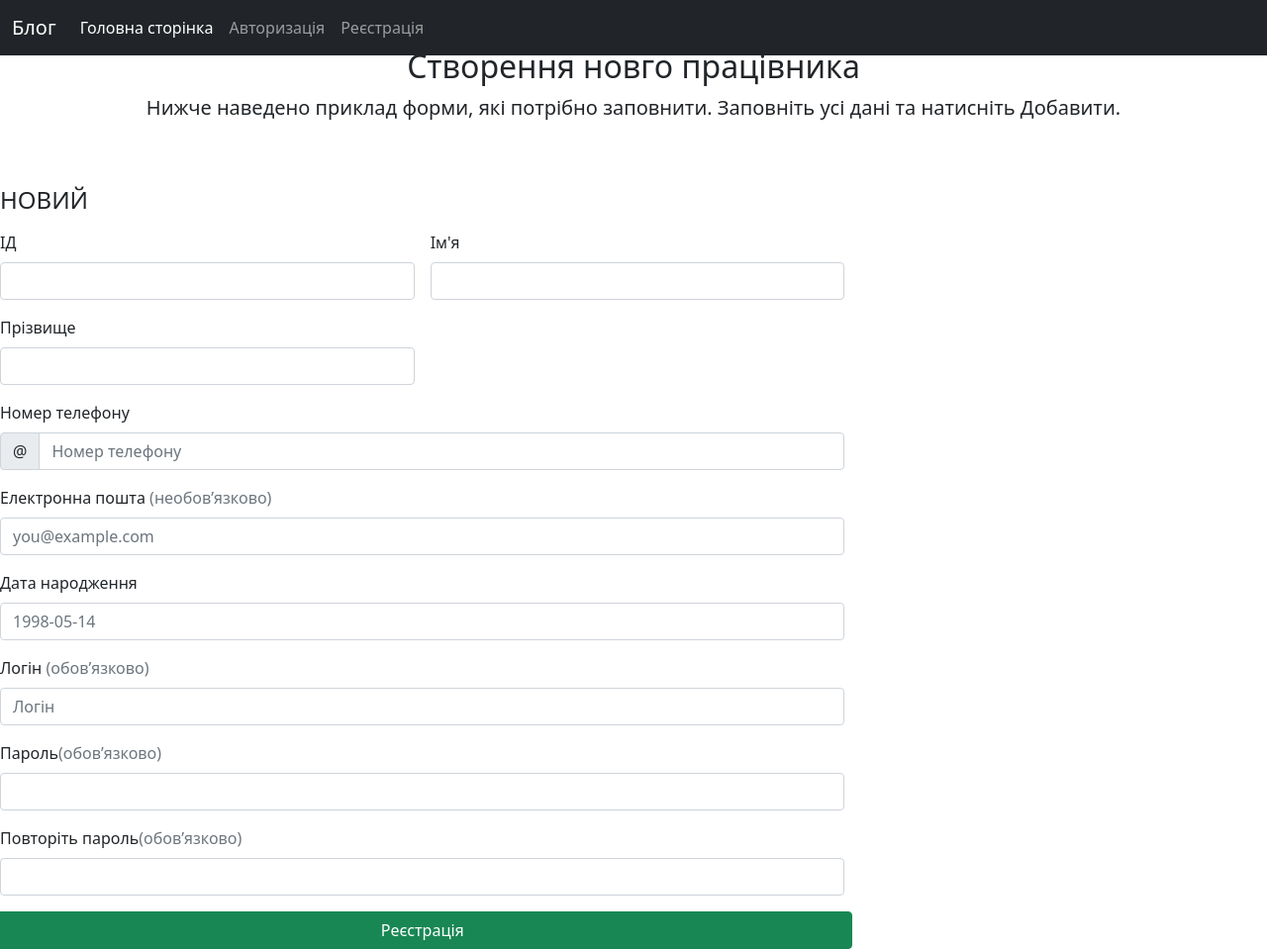
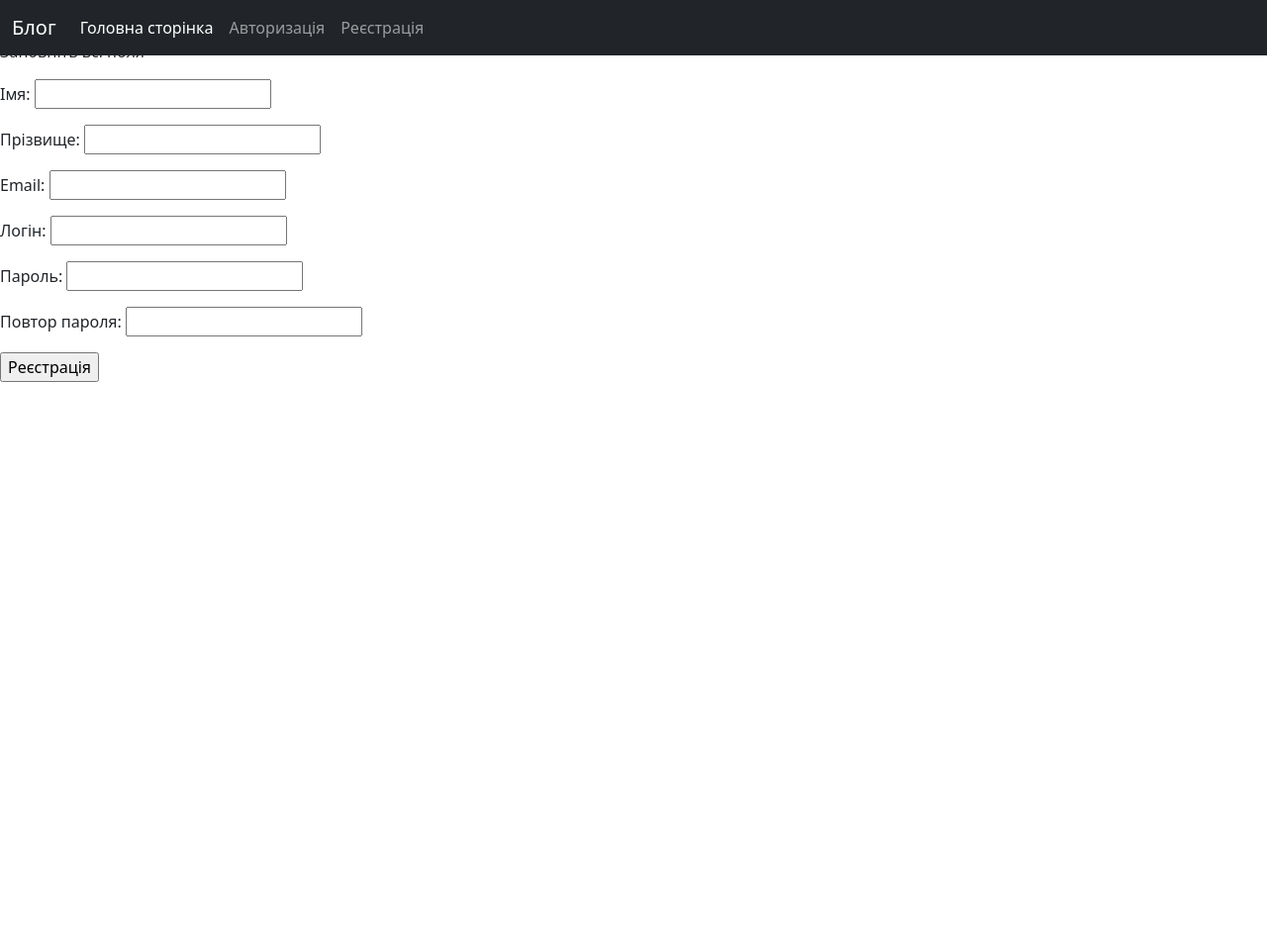
Before and after one commit to viktordoms/Blof_flask, a Flask app: page /users/new in a window 1280 px wide. Shown: the whole page at 99% size. After the commit the page ends 386 px from the top, so only its background shows below. Run offline with Flask 2, Linux system fonts and the light colour scheme.

Commit message:
Changed app.py, registration.py,registration.html, models.py

```diff
--- a/app.py
+++ b/app.py
@@ -7,7 +7,7 @@ from flask_login import LoginManager
 app = Flask(__name__)
 api = Api(app)
 app.config.from_object("config.Config")
-app.secret_key = "secret_key"
+app.config['SECRET_KEY'] = "59ceec65a970fa3b1a00830e53081eb6f565c272"
 manager = LoginManager(app)
 
 app.config['SQLALCHEMY_TRACK_MODIFICATIONS'] = False
--- a/routes/registration.py
+++ b/routes/registration.py
@@ -1,6 +1,7 @@
 from app import app, db
-from flask import render_template, request, redirect,flash
+from flask import render_template, request, redirect, flash, url_for
 from models.models import *
+from werkzeug.security import generate_password_hash
 
 
 @app.route('/users/new', methods=['POST', 'GET'])
@@ -9,35 +10,30 @@ def registration():
     first_name = request.form.get('first_name')
     last_name = request.form.get('last_name')
     email = request.form.get('email')
-    phone_number = request.form.get('phone_number')
-    hire_date = request.form.get('hire_date')
     login = request.form.get('login')
     password = request.form.get('password')
     password2 = request.form.get('password2')
 
     if request.method == 'POST':
-        if not (user_id or first_name or last_name or email or phone_number or hire_date
-                or login or password or password2):
-            flash("Заповніть всі поля")
-        elif password != password2:
+        if password != password2:
             flash("Паролі не співпадають")
         else:
+            has_password = generate_password_hash(password)
             user = Users(
                 user_id=user_id,
                 first_name=first_name,
                 last_name=last_name,
                 email=email,
-                phone_number=phone_number,
-                hire_date=hire_date,
                 login=login,
-                password=password
+                password=has_password
             )
+
             try:
                 db.session.add(user)
                 db.session.commit()
-                return redirect('/users/exit')
+                return redirect("/users/exit")
             except:
-                return redirect('/error_add')
+                 return redirect('/error_add')
 
     else:
         return render_template('main/registration.html')
--- a/templates/main/registration.html
+++ b/templates/main/registration.html
@@ -1,82 +1,24 @@
 {% extends 'main/base.html' %}
 
 {% block title %}
-Регістрація
+Реєстрація
 {% endblock %}
 
 {% block menu %}
-<div class="py-5 text-center">
-      <h2><font style="vertical-align: inherit;"><font style="vertical-align: inherit;">Створення новго працівника</font></font></h2>
-      <p class="lead"><font style="vertical-align: inherit;"><font style="vertical-align: inherit;">Нижче наведено приклад форми, які потрібно заповнити. </font><font style="vertical-align: inherit;">Заповніть усі дані та натисніть Добавити.</font></font></p>
-    </div>
-<div class="col-md-7 col-lg-8">
-        <h4 class="mb-3"><font style="vertical-align: inherit;"><font style="vertical-align: inherit;">НОВИЙ </font></font></h4>
-        <form method='post'>
-          <div class="row g-3">
-            <div class="col-sm-6">
-              <label for="user_id" class="form-label"><font style="vertical-align: inherit;"><font style="vertical-align: inherit;">ІД</font></font></label>
-              <input type="text" class="form-control" name="user_id" id="user_id" placeholder="" value="" required="">
-              <div class="invalid-feedback">
-              </div>
-            </div>
-            <div class="col-sm-6">
-              <label for="first_name" class="form-label"><font style="vertical-align: inherit;"><font style="vertical-align: inherit;">Ім'я</font></font></label>
-              <input type="text" class="form-control" name="first_name" id="first_name" placeholder="" value="" required="">
-              <div class="invalid-feedback">
-              </div>
-            </div>
+<form action="/users/new" method="post" class="form-contact">
+<p> Реєстрація </p>
+<p> Заповніть всі поля </p>
 
-            <div class="col-sm-6">
-              <label for="last_name" class="form-label"><font style="vertical-align: inherit;"><font style="vertical-align: inherit;">Прізвище</font></font></label>
-              <input type="text" class="form-control" name="last_name" id="last_name" placeholder="" value="" required="">
-              <div class="invalid-feedback">
-              </div>
-            </div>
-
-            <div class="col-12">
-              <label for="phone_number" class="form-label"><font style="vertical-align: inherit;"><font style="vertical-align: inherit;">Номер телефону</font></font></label>
-              <div class="input-group has-validation">
-                <span class="input-group-text"><font style="vertical-align: inherit;"><font style="vertical-align: inherit;">@</font></font></span>
-                <input type="text" class="form-control"  name="phone_number" id="phone_number" placeholder="Номер телефону" required="">
-              <div class="invalid-feedback">
-                </div>
-              </div>
-            </div>
-
-            <div class="col-12">
-              <label for="email" class="form-label"><font style="vertical-align: inherit;"><font style="vertical-align: inherit;">Електронна пошта </font></font><span class="text-muted"><font style="vertical-align: inherit;"><font style="vertical-align: inherit;">(необов’язково)</font></font></span></label>
-              <input type="email" class="form-control" name="email" id="email" placeholder="you@example.com">
-              <div class="invalid-feedback">
-              </div>
-            </div>
-
-            <div class="col-12">
-              <label for="hire_date" class="form-label"><font style="vertical-align: inherit;"><font style="vertical-align: inherit;">Дата народження</font></font></label>
-              <input type="text" class="form-control" name="hire_date" id="hire_date" placeholder="1998-05-14" required="">
-              <div class="invalid-feedback">
-              </div>
-            </div>
-
-            <div class="col-12">
-              <label for="login" class="form-label"><font style="vertical-align: inherit;"><font style="vertical-align: inherit;">Логін </font></font><span class="text-muted"><font style="vertical-align: inherit;"><font style="vertical-align: inherit;">(обов’язково)</font></font></span></label>
-              <input type="text" class="form-control" name="login" id="login" placeholder="Логін">
-            </div>
-
-            <div class="col-12">
-              <label for="password" class="form-label"><font style="vertical-align: inherit;"><font style="vertical-align: inherit;">Пароль</font></font><span class="text-muted"><font style="vertical-align: inherit;"><font style="vertical-align: inherit;">(обов’язково)</font></font></span></label>
-              <input type="text" class="form-control" name="password" id="password" placeholder="">
-            </div>
-
-            <div class="col-12">
-              <label for="password2" class="form-label"><font style="vertical-align: inherit;"><font style="vertical-align: inherit;">Повторіть пароль</font></font><span class="text-muted"><font style="vertical-align: inherit;"><font style="vertical-align: inherit;">(обов’язково)</font></font></span></label>
-              <input type="text" class="form-control" name="password2" id="password2" placeholder="">
-            </div>
-
-            <input type='submit' class="btn btn-success" value="Реєстрація">
-          </div>
-        </form>
-</div>
-</body>
-</html>
-
+<p><label>Імя: </label> <input type="text" name="first_name" value="" requied />
+<p><label>Прізвище: </label> <input type="text" name="last_name" value="" requied />
+<p><label>Email: </label> <input type="text" name="email" value="" requied />
+<p><label>Логін: </label> <input type="text" name="login" value="" requied />
+<p><label>Пароль: </label> <input type="password" name="password" value="" requied />
+<p><label>Повтор пароля: </label> <input type="password" name="password2" value="" requied />
+<p><input type="submit" value="Реєстрація" />
+</form>
+{{ super() }}
+{% for cat, msg in get_flashed_messages(True) %}
+<div class="flash {{cat}}">{{msg}}</div>
+{% endfor %}
 {% endblock %}
```
Also changed, not shown: models/models.py (+2 -6 lines), 1 other file.
